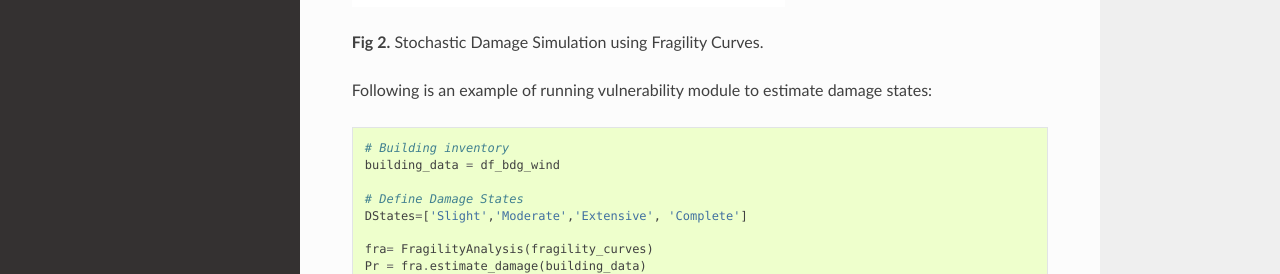
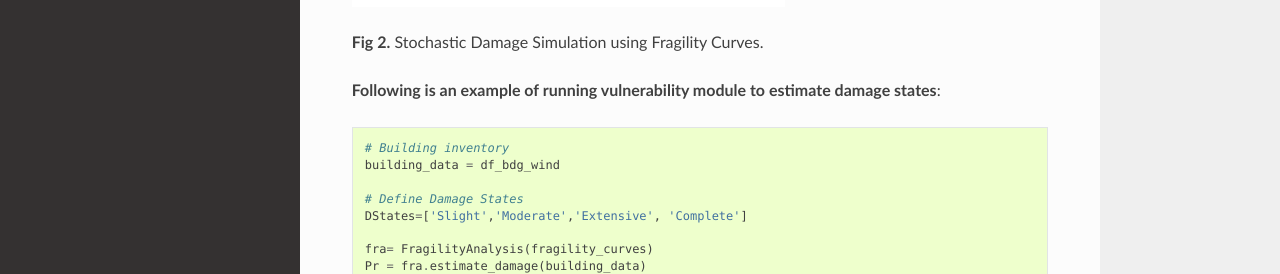
Before and after one commit to rxm562/TCRA, a Sphinx documentation site: the page built from docs/source/vulnerability.rst, in a window 1280 px wide and 1299 px high. Shown: the part 690-964 px from the top of the window. Built offline with Sphinx 7.4.7 and the Read the Docs theme 2.0.0, drawn with Linux system fonts in a browser that asks for light colours.

```diff
--- a/docs/source/vulnerability.rst
+++ b/docs/source/vulnerability.rst
@@ -14,7 +14,7 @@ This module performs damage analysis of structure based on fragility curves and
 **Fig 2.** Stochastic Damage Simulation using Fragility Curves.
 
 
-Following is an example of running vulnerability module to estimate damage states::
+**Following is an example of running vulnerability module to estimate damage states**::
 
     # Building inventory
     building_data = df_bdg_wind
```
